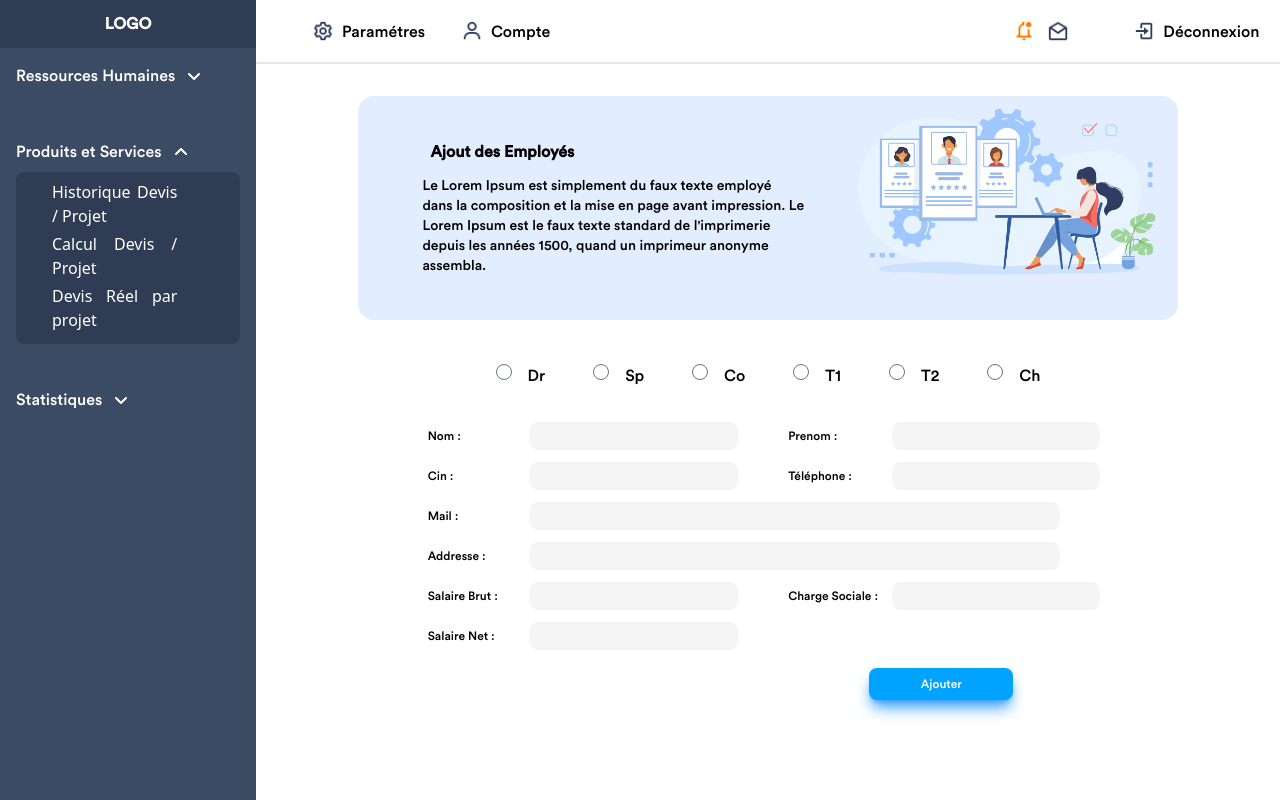
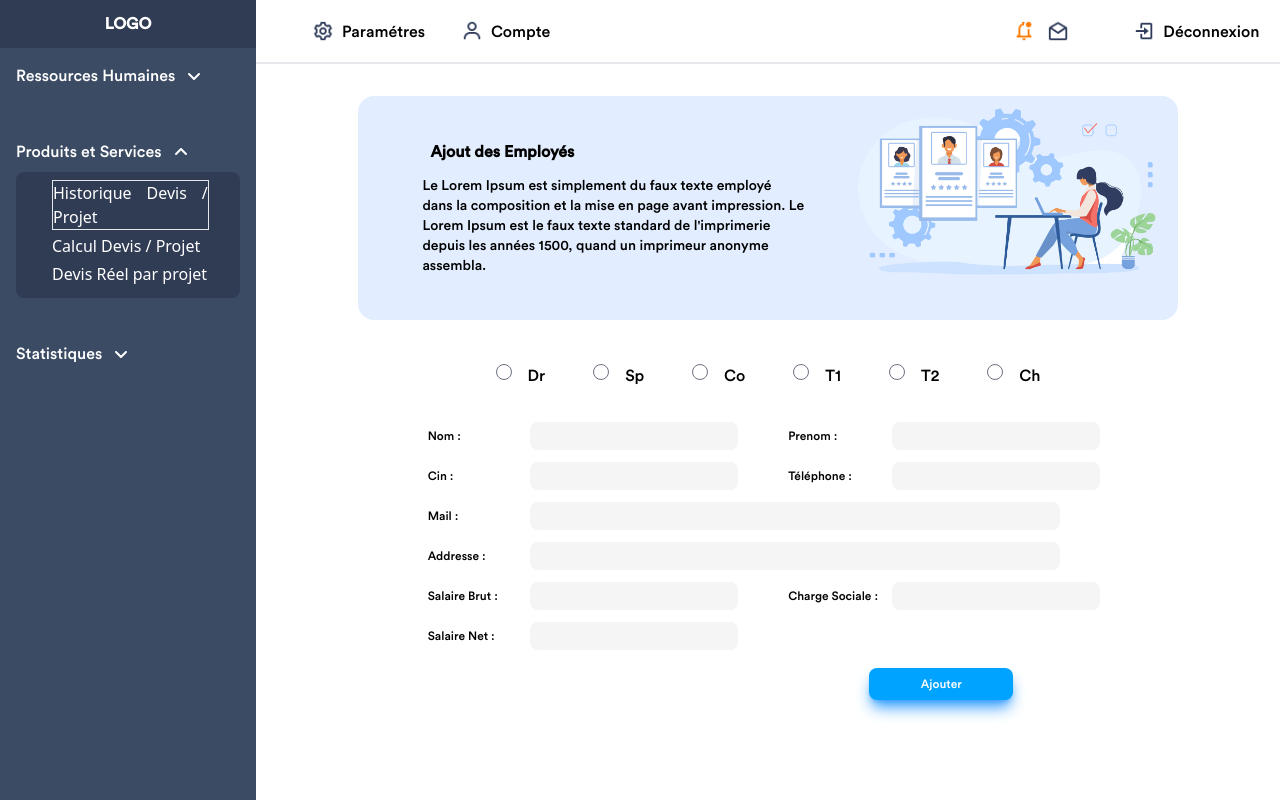
Before and after one commit to SaaStraining/ReactAppSaaS, a React (Create React App) app: page / in a window 1280 px wide. Both pictures are taken after a click on the icon 180 px from the left and 152 px from the top of the page. Built offline with nearby package versions, Linux system fonts and the light colour scheme.

Commit message:
changing some widths

```diff
--- a/src/componnents/SideBar.jsx
+++ b/src/componnents/SideBar.jsx
@@ -112,13 +112,13 @@ function SideBar() {
                       ...transitionStyles[state],
                     }}
                   >
-                    <a href="#" className="block w-2/3 mb-1">
+                    <a href="#" className="block w-5/6 mb-1 border">
                      Historique Devis / Projet
                     </a>
-                    <a href="#" className="block  w-2/3 mb-1">
+                    <a href="#" className="block  w-5/6 mb-1">
                       Calcul Devis / Projet
                     </a>
-                    <a href="#" className="block  w-2/3 mb-1">
+                    <a href="#" className="block  w-5/6 mb-1">
                       Devis Réel par projet
                     </a>
                   </div>
```
